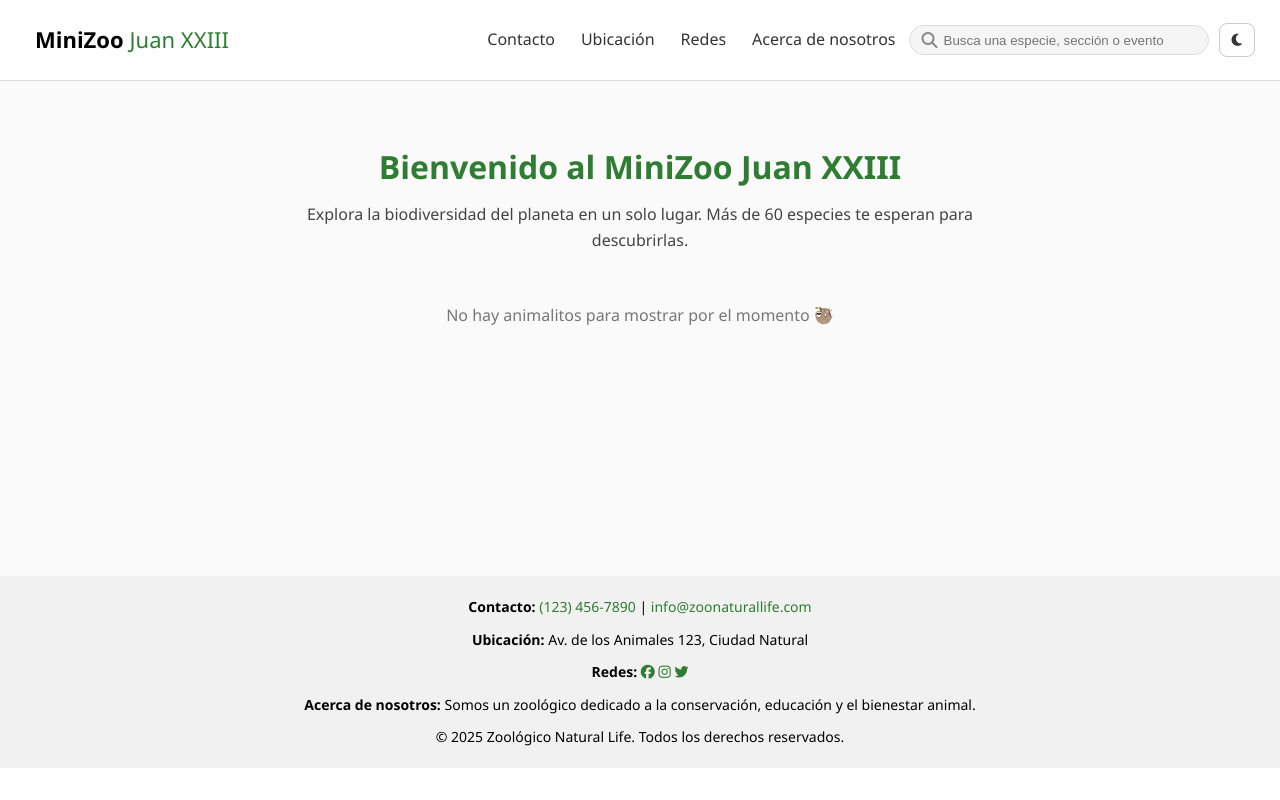
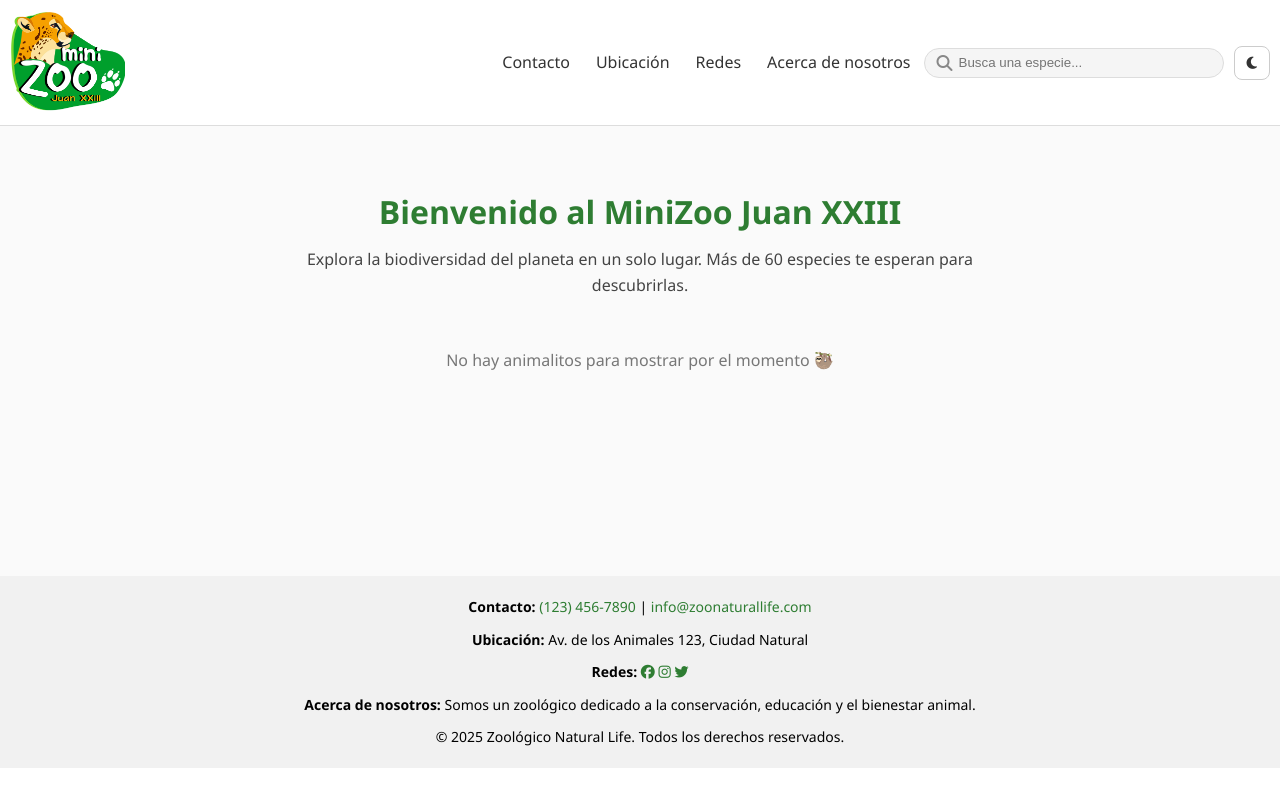
Before and after one commit to MaikolR17/minizooXXIII, a PHP site: page / in a window 1280 px wide. Run offline with PHP 8.4, Linux system fonts and the light colour scheme; data that the repository does not hold is empty.

Commit message:
Mejoras SEO, integración de meta tags y ajuste de favicon con logo - Se agregó un conjunto completo de meta tags en el <head> para mejorar el posicionamiento SEO:   * Meta description optimizada con resumen del Mini Zoológico Juan XXIII.   * Meta tags para Open Graph y Twitter Card para compartir en redes sociales.   * Etiquetas canonical para evitar contenido duplicado.   * Meta robots configurado para indexar y seguir enlaces. - Se ajustó el manejo del JavaScript para que la página cargue completamente (incluyendo imágenes) antes de mostrar el contenido. - Se corrigió el favicon: en vez de usar texto en el título, se añadió la imagen del logo como icono del sitio. - Se implemento la lógica necesaria para que el buscador no se muestre en la pagina species_info.php mediante una condición y una variable auxiliar.

```diff
--- a/CSS/header.css
+++ b/CSS/header.css
@@ -8,7 +8,7 @@
   color: #000;
   justify-content: space-between;
   background-color: #fff;
-  padding: 15px 25px;
+  padding: 5px 10px;
   border-bottom: 1px solid #ddd;
   position: relative;
   top: 0;
@@ -20,6 +20,15 @@
   display: inline-block;
   margin-right: auto;
 }
+
+.logo-img {
+  height: 115px;
+  width: auto;
+  object-fit: contain;
+  vertical-align: middle;
+  margin-right: 10px;
+}
+
 
 .encabezado .logo-link .logo {
   font-size: 22px;
--- a/CSS/index.css
+++ b/CSS/index.css
@@ -5,6 +5,17 @@
   margin: 0;
   padding: 0;
   box-sizing: border-box;
+}
+
+body {
+  visibility: hidden;
+  opacity: 0;
+  transition: opacity 0.5s ease;
+}
+
+body.visible {
+  visibility: visible;
+  opacity: 1;
 }
 
 html, body {
--- a/index.php
+++ b/index.php
@@ -18,13 +18,36 @@ $result = $conn->query($sql);
 <html lang="es">
 <head>
   <meta charset="UTF-8" />
-  <meta name="viewport" content="width=device-width, initial-scale=1.0" />
-  <title>MiniZoo Juan XXIII</title>
+  <meta name="viewport" content="width=device-width, initial-scale=1" />
+  <title>Mini Zoológico Juan XXIII - Encarnación</title>
+  <meta name="description" content="Explora el Mini Zoológico Juan XXIII en Encarnación. Información detallada y fotos de más de 60 especies de fauna sudamericana para educación y recreación familiar." />
+  <meta name="author" content="Mini Zoológico Juan XXIII" />
+  <meta name="robots" content="index, follow" />
+
+  <!-- URL canónica -->
+  <link rel="canonical" href="https://juanxxiiizoo.infinityfreeapp.com/index.php" />
+
+  <!-- Open Graph / Facebook -->
+  <meta property="og:type" content="website" />
+  <meta property="og:url" content="https://juanxxiiizoo.infinityfreeapp.com/index.php" />
+  <meta property="og:title" content="Mini Zoológico Juan XXIII - Encarnación" />
+  <meta property="og:description" content="Explora el Mini Zoológico Juan XXIII en Encarnación. Información detallada y fotos de más de 60 especies de fauna sudamericana para educación y recreación familiar." />
+  <meta property="og:image" content="https://juanxxiiizoo.infinityfreeapp.com/img/miniZoo-Logo.png" /> <!--verificar la url a la imagen-->
+
+  <!-- Twitter Card -->
+  <meta name="twitter:card" content="summary_large_image" />
+  <meta name="twitter:url" content="https://juanxxiiizoo.infinityfreeapp.com/index.php" />
+  <meta name="twitter:title" content="Mini Zoológico Juan XXIII - Encarnación" />
+  <meta name="twitter:description" content="Explora el Mini Zoológico Juan XXIII en Encarnación. Información detallada y fotos de más de 60 especies de fauna sudamericana para educación y recreación familiar." />
+  <meta name="twitter:image" content="https://juanxxiiizoo.infinityfreeapp.com/img/miniZoo-Logo.png" /> <!--verificar la url a la imagen-->
+
+  <!-- Estilos -->
   <link rel="stylesheet" href="CSS/index.css" />
-  <link rel="stylesheet" href="CSS/header.css">
-  <link rel="stylesheet" href="CSS/footer.css">
+  <link rel="stylesheet" href="CSS/header.css" />
+  <link rel="stylesheet" href="CSS/footer.css" />
   <link rel="stylesheet" href="https://cdnjs.cloudflare.com/ajax/libs/font-awesome/6.5.0/css/all.min.css" />
 </head>
+
 <body>
 
   <!-- ENCABEZADO -->
@@ -124,5 +147,11 @@ $result = $conn->query($sql);
 
 <script src="javaScript/mainpagejs.js"></script>
 
+<!-- script para mostrar página solo cuando todo se haya cargado (incluyendo imágenes) -->
+<script>
+    window.addEventListener('load', () => {
+      document.body.classList.add('visible');
+    });
+</script>
 </body>
 </html>
--- a/resources/header.php
+++ b/resources/header.php
@@ -1,8 +1,6 @@
 <header class="encabezado" role="banner">
-    <a href="index.php" class="logo-link">
-      <div class="logo">
-        <strong>MiniZoo</strong><span>Juan XXIII</span>
-      </div>
+  <a href="index.php" class="logo-link" aria-label="Ir a la página de inicio">
+    <img src="img/miniZoo-Logo.png" alt="Logo del Zoológico Juan XXIII" class="logo-img">
   </a>
 
   <!-- Botón menú hamburguesa para móviles -->
@@ -19,11 +17,13 @@
   </nav>
 
   <!-- Barra de búsqueda -->
+<?php if (empty($hideSearchBar)): ?>
   <form class="busqueda" role="search" aria-label="Buscar en el sitio">
     <label for="buscar" class="sr-only">Buscar</label>
     <i class="fas fa-search" aria-hidden="true"></i>
-      <input id="buscar" type="text" placeholder="Busca una especie, sección o evento">
+    <input id="buscar" type="text" placeholder="Busca una especie...">
   </form>
+<?php endif; ?>
 
   <!-- Botón de modo oscuro -->
   <button id="modo-oscuro-toggle" class="btn-darkmode" aria-pressed="false">
```
Also changed, not shown: CSS/specie_info.css (+10 -0 lines), specie_info.php (+7 -2 lines). Lines whose indentation alone changed are shown as unchanged.
